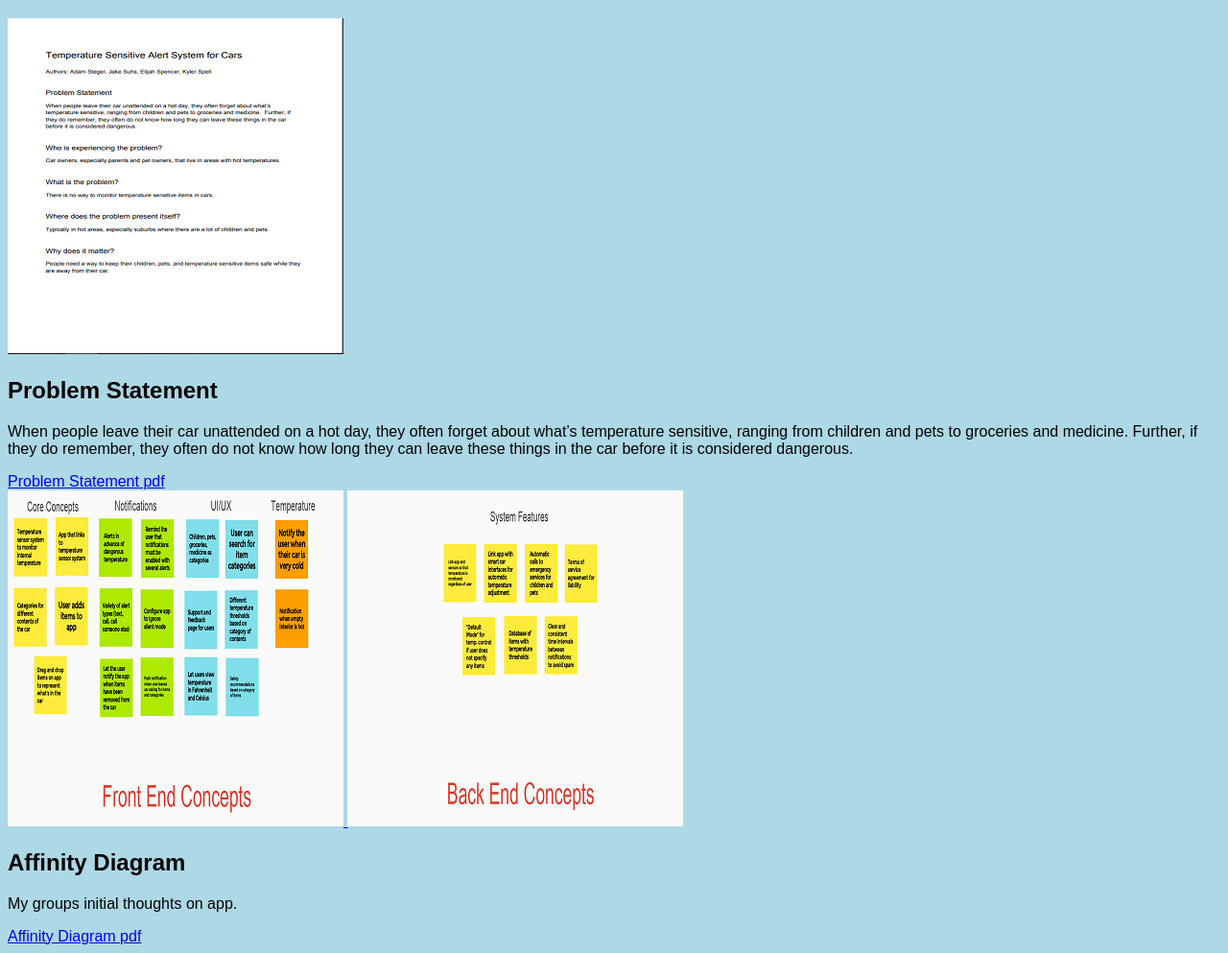
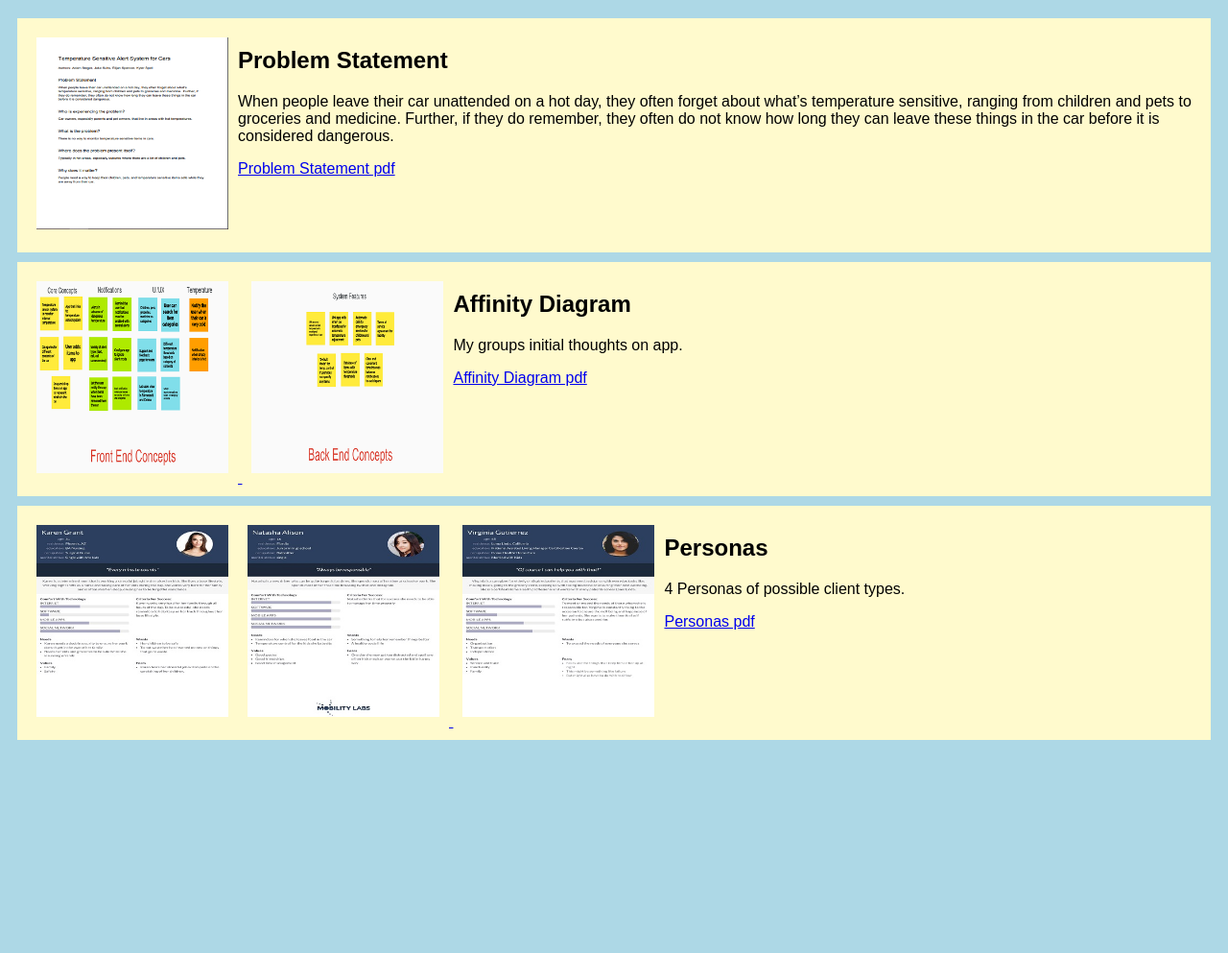
Before and after one commit to Spengit/Spengit.github.io, a plain HTML site: page index.html in a window 1280 px wide. Shown: the part 61-1054 px from the top of the page at 96% size. After the commit the page ends 842 px from the top, so only its background shows below. Drawn offline with Linux system fonts and the light colour scheme.

Commit message:
Add files via upload

```diff
--- a/index.html
+++ b/index.html
@@ -34,5 +34,18 @@
             </section>
 
         </section>
+        <!--Personas-->
+        <section class ="assignment">
+            <a href="files/Personas.pdf">
+            <img src="images/KarenPersona.jpg" ><img src="images/Natasha_Alison's_persona.jpg">
+                <img src="images/Virgina_Persona.jpg"></a>
+            <section class = "ass-details">
+                <h2>Personas</h2>
+                <p> 4 Personas of possible client types.
+                    </p>
+                    <a href="files/Personas.pdf">Personas pdf</a>
+            </section>
+
+        </section>
     </body>
 </html>
--- a/styles.css
+++ b/styles.css
@@ -2,6 +2,18 @@ body{
     background: lightblue;
     font-family:Arial, Helvetica, sans-serif
 }
+.assignment{
+    display: flex;
+    padding: 10px;
+    margin: 10px;
+    background: lemonchiffon;
+}
+
+.assignment img {
+    width: 200px;
+    padding: 10px;
+}
+
 h1 {
     color: plum;
     text-align:center;
```
Also changed, not shown: images/KarenPersona.jpg (added), images/Natasha_Alison's_persona.jpg (added), images/Virgina_Persona.jpg (added), 1 other file.
